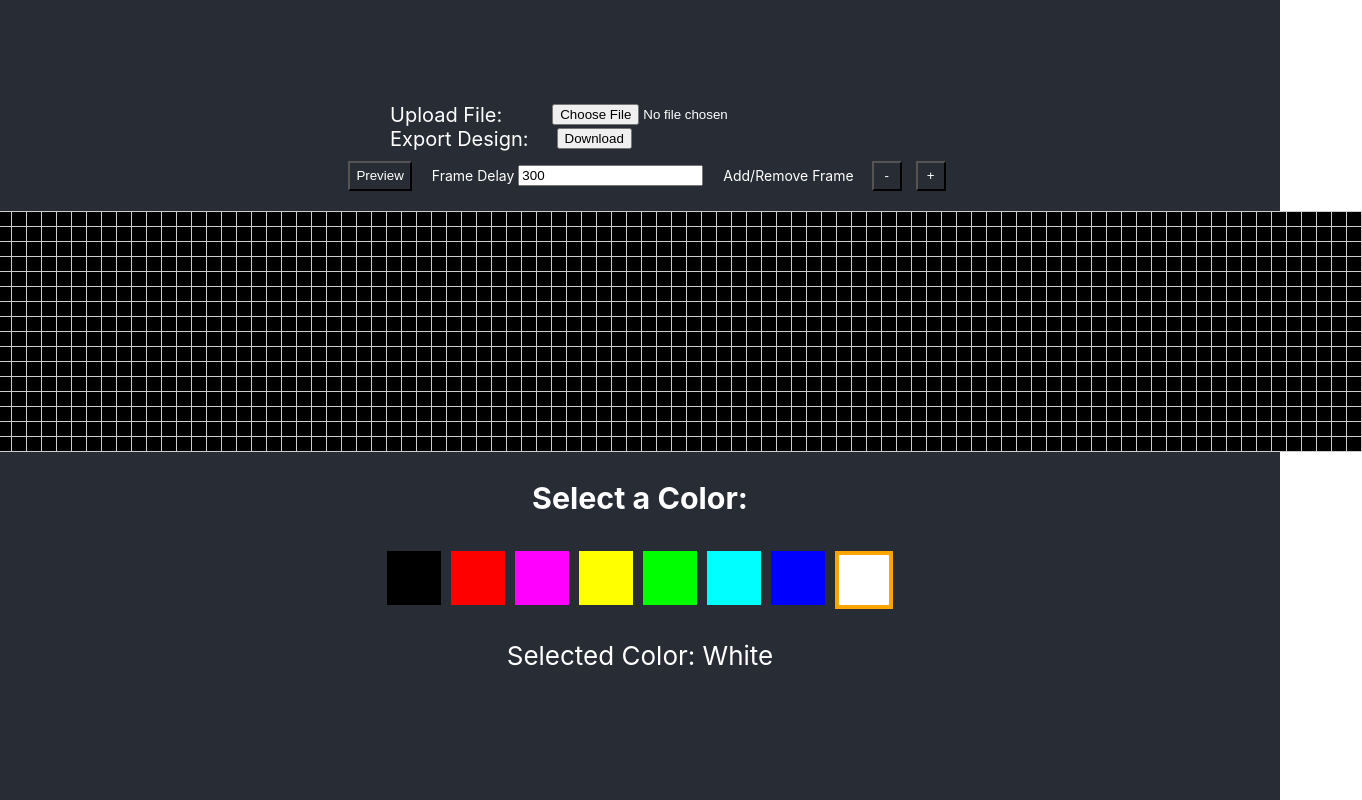
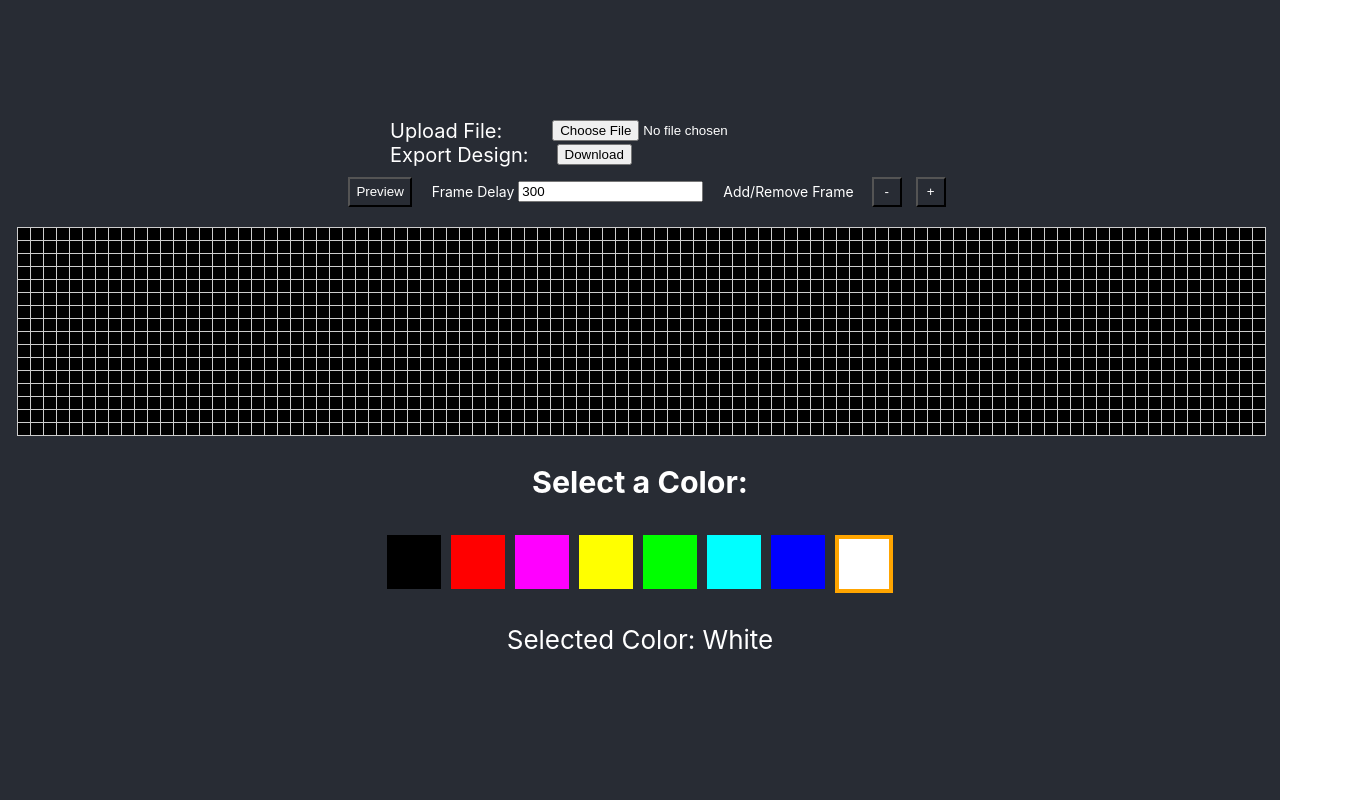
Before and after one commit to HumbertoL/coolled-editor, a React (Create React App) app: page / in a window 1280 px wide. Shown: the whole page, 1362 px wide, since content can reach past the window. Built offline with nearby package versions, Linux system fonts and the light colour scheme.

Commit message:
feat: adjust square size

```diff
--- a/src/Grid.js
+++ b/src/Grid.js
@@ -2,10 +2,12 @@ import React from 'react';
 import styled from 'styled-components';
 import { getColorFromChunk } from './helpers/colors';
 
+const squareSize = 12;
+
 // Styled component for the individual grid square
 const GridSquare = styled.div`
-  width: 14px;
-  height: 14px;
+  width: ${squareSize}px;
+  height: ${squareSize}px;
   border: 1px solid #ccc;
   font-size: 10px;
   display: grid;
@@ -16,11 +18,11 @@ const GridContainer = styled.div`
   display: grid;
   grid-template-columns: repeat(
     96,
-    14px
+    ${squareSize}px
   ); /* 96 columns, each with a width of 20px */
   grid-template-rows: repeat(
     16,
-    14px
+    ${squareSize}px
   ); /* 16 rows, each with a height of 20px */
   grid-gap: 1px; /* Gap between each grid square */
   grid-auto-flow: column; /* Automatically flow the grid items into columns */
```
